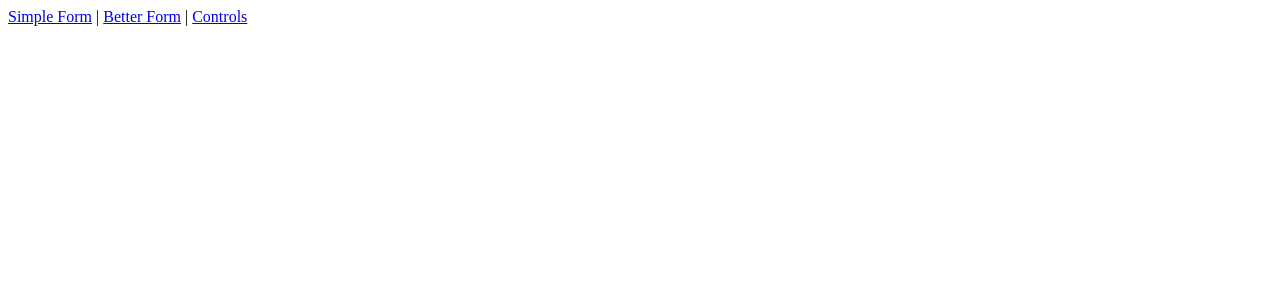
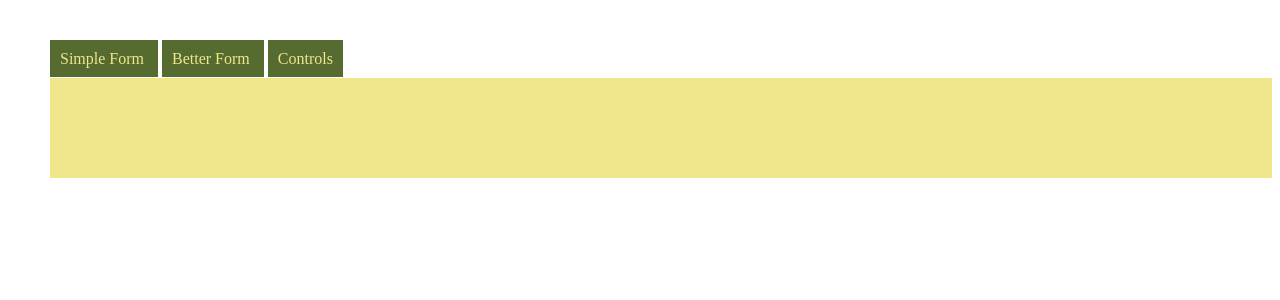
Before and after one commit to tottu22/angular-simpleform, an Angular app: page / in a window 1280 px wide. Shown: the top 300 px of the page. Built offline with nearby package versions, Linux system fonts and the light colour scheme.

Commit message:
Tab design change

```diff
--- a/src/app/app.component.css
+++ b/src/app/app.component.css
@@ -0,0 +1,22 @@
+a {
+    padding:10px;
+    margin-right:4px;
+    background-color: darkolivegreen;
+    color: khaki;
+    text-decoration: none;
+}
+
+a:link, a:visited, a:hover {
+    color: khaki;
+}
+
+a:selected-item {
+    color: darkolivegreen;
+    background-color: khaki;
+}
+
+div {
+    padding: 50px;
+    background-color: khaki;
+    color: darkolivegreen;
+}
--- a/src/app/app.component.html
+++ b/src/app/app.component.html
@@ -21,8 +21,12 @@
 <router-outlet></router-outlet>
 -->
 <nav>
-  <a routerLink="./simple-form">Simple Form</a> |
-  <a routerLink="./better-form">Better Form</a> |
-  <a routerLink="./controls">Controls</a>
+ <!--<a routerLink="./simple-form" routerLinkActive="selected-item">Simple Form</a> |
+  <a routerLink="./better-form" routerLinkActive="selected-item">Better Form</a> |
+  <a routerLink="./controls" routerLinkActive="selected-item">Controls</a>
+ -->
+ <a *ngFor = "let path of paths" routerLinkActivate = "selected-item" [routerLink]="path.pathname">
+   {{path.title}}
+ </a>
 </nav>
 <div><router-outlet></router-outlet></div>
--- a/src/app/app.component.ts
+++ b/src/app/app.component.ts
@@ -6,5 +6,10 @@ import { Component } from '@angular/core';
   styleUrls: ['./app.component.css']
 })
 export class AppComponent {
-  title = 'app home';
+  title = 'my page';
+  paths = [
+    {pathname:"./simple-form", title:"Simple Form"},
+    {pathname:"./better-form", title:"Better Form"},
+    {pathname:"./controls", title:"Controls"}
+  ];
 }
--- a/src/styles.css
+++ b/src/styles.css
@@ -1 +1,9 @@
 /* You can add global styles to this file, and also import other style files */
+body {
+    margin-top: 50px;
+    margin-left: 50px;
+}
+
+div {
+    margin-top: 10px;
+}
```
